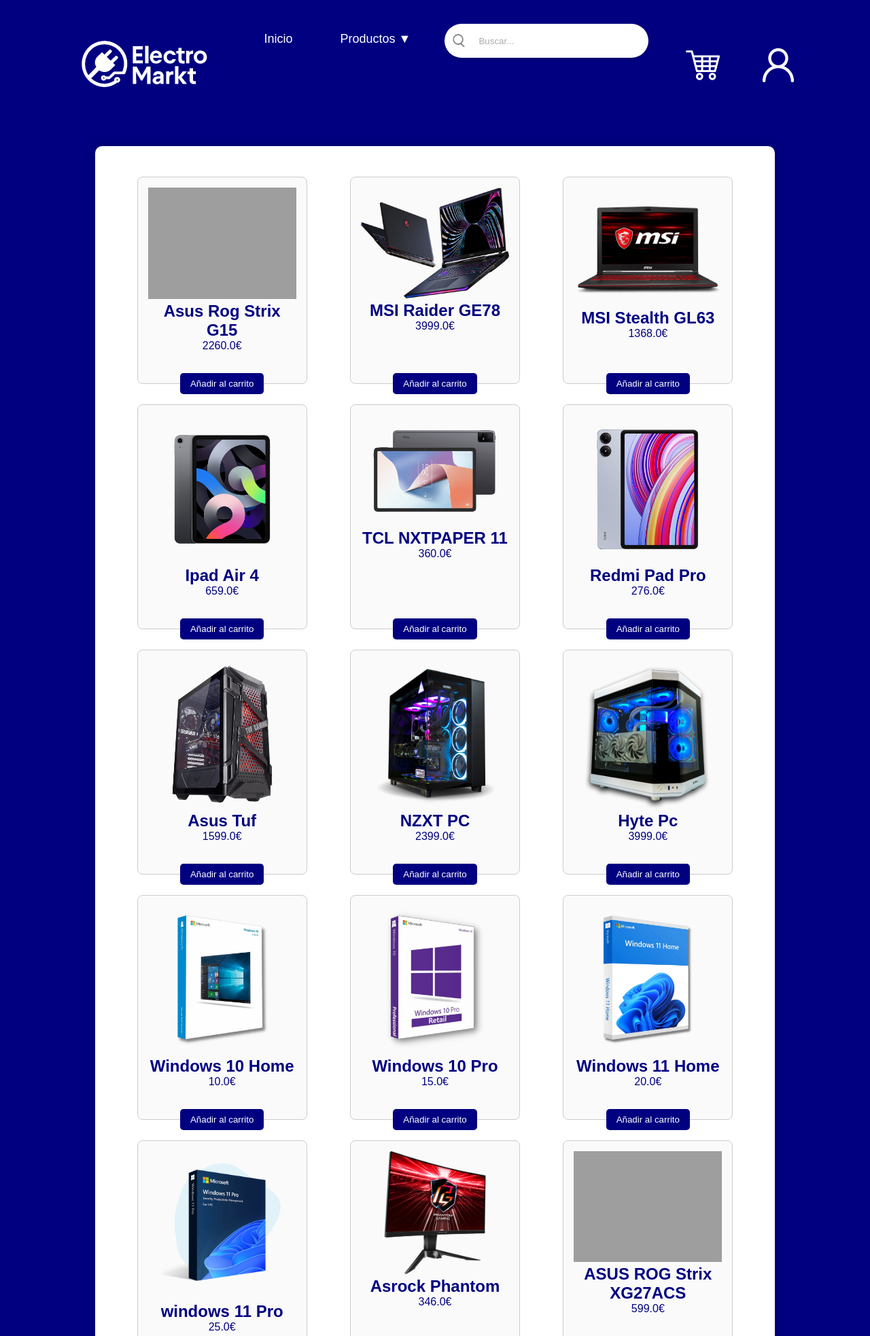
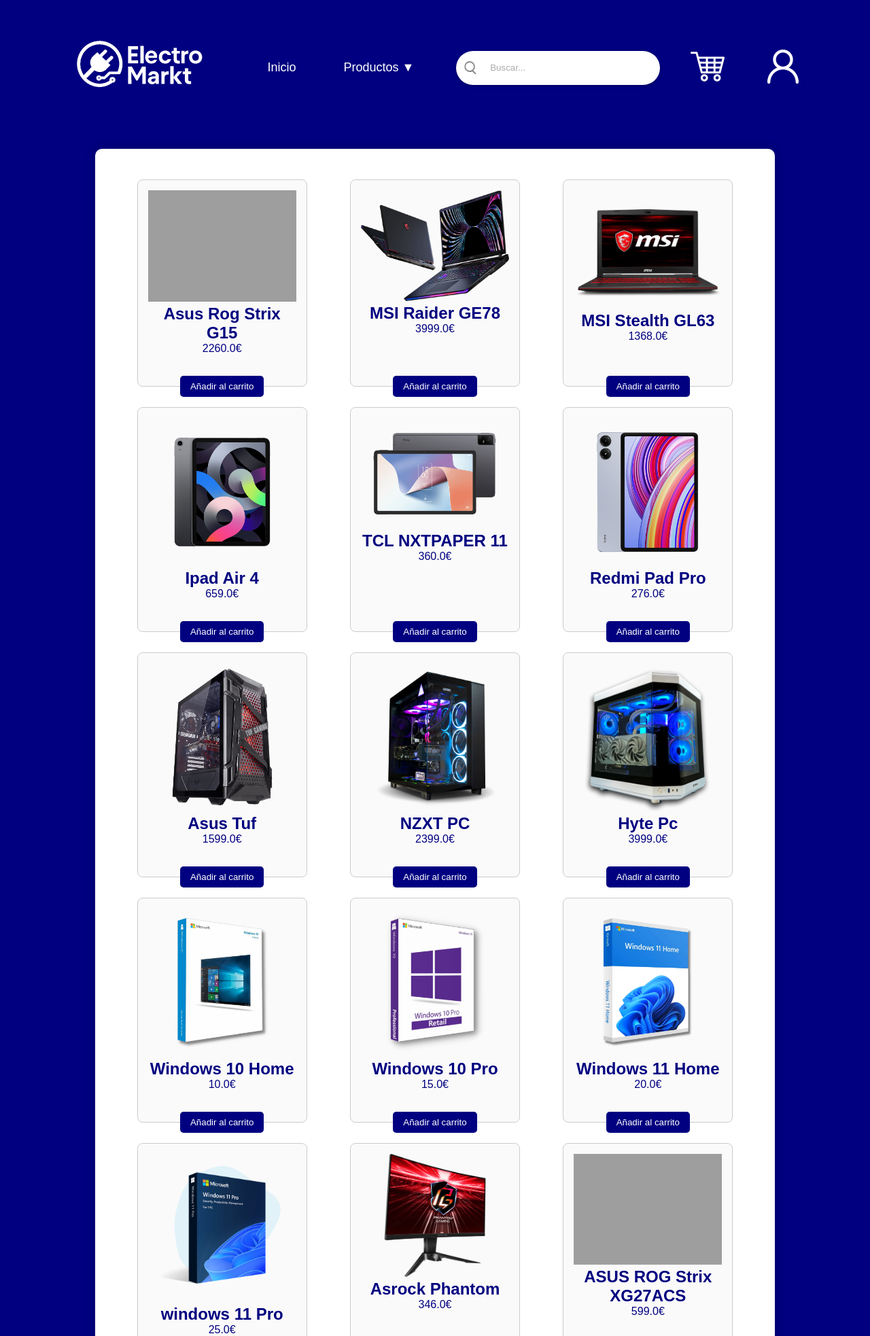
Before and after one commit to AmadorFiol/proyectoNoDuales, a Flask app: page / in a window 1280 px wide. Shown: the top 1966 px of the page at 68% size. Run offline with Flask 3, Linux system fonts and the light colour scheme; data comes from the database, SQL or seed files in the repository; both versions use the stored data as it was after the commit; grey boxes are pictures that could not be loaded.

Commit message:
Agregado transicion hover en los productos y arreglado alineamiento horizontal navbar

```diff
--- a/static/styles/navbar.css
+++ b/static/styles/navbar.css
@@ -17,11 +17,28 @@
     box-shadow: 0 4px 10px navy;
 }
 
+.navbar-container {
+    display: flex;
+    align-items: center;
+    justify-content: space-evenly;
+    max-width: 16000px;
+    margin: 0 auto;
+    padding: 0 20px;
+}
+
 .menu {
-    list-style: none;
-    display: flex;
-    justify-content: center;
-    gap: 30px;
+  list-style: none;
+  display: flex;
+  align-items: center;
+  gap: 30px;
+  margin: 0;
+  padding: 0;
+}
+
+.navbar-right {
+  display: flex;
+  align-items: center;
+  gap: 20px;
 }
 
 .menu li {
--- a/templates/index.html
+++ b/templates/index.html
@@ -1,5 +1,4 @@
 <!DOCTYPE html>
-<html lang="es">
 <head>
     <meta charset="UTF-8">
     <title>Electromarkt</title>
@@ -8,8 +7,12 @@
 </head>
 <body>
   <nav>
+    <div class="navbar-container">
+      <div class="navbar-left">
+        <img src="{{ url_for('static', filename='img/white/rotulo.png') }}" width="250" height="125">
+      </div>
+
       <ul class="menu">
-            <img src="{{ url_for('static', filename='img/white/rotulo.png') }}" width="250" height="125">
         <li><a href="{{ url_for('index') }}">Inicio</a></li>
         <li>
           <a href="{{ url_for('index') }}">Productos ▼</a>
@@ -19,6 +22,9 @@
             {% endfor %}
           </ul>
         </li>
+      </ul>
+
+      <div class="navbar-right">
         <div class="search-container">
           <svg class="search-icon" xmlns="http://www.w3.org/2000/svg" width="24" height="24" fill="currentColor" viewBox="0 0 24 24">
             <path d="M10 2a8 8 0 015.29 13.71l4.48 4.48-1.42 1.42-4.48-4.48A8 8 0 1110 2zm0 2a6 6 0 100 12 6 6 0 000-12z" />
@@ -46,9 +52,9 @@
           </form>
           {% endif %}
         </div>
-        </ul>
+      </div>
+    </div>
   </nav>
-
   <div class="main">
     {% for producto in productos %}
       <div class="product-card">
@@ -68,4 +74,3 @@
     {% endfor %}
   </div>
 </body>
-</html>
```
Also changed, not shown: static/styles/productos.css (+11 -0 lines), templates/categorias.html (+10 -3 lines), instance/electromarkt.db. Lines whose indentation alone changed are shown as unchanged.
